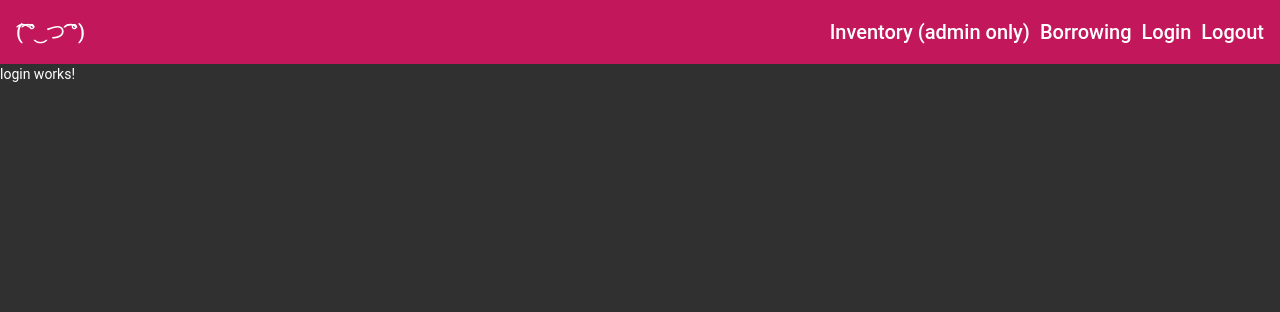
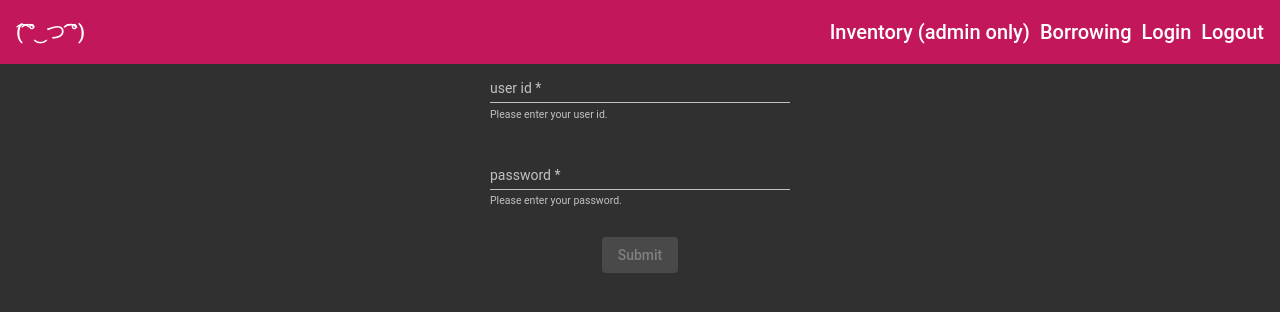
Before and after one commit to nnworkspace/art-library-angular, an Angular app: page /login in a window 1280 px wide. Shown: the top 312 px of the page. Built offline with nearby package versions, Linux system fonts and the light colour scheme.

Commit message:
initial dummy implementation of login component, #11

```diff
--- /dev/null
+++ b/src/app/auth/auth-data.model.ts
@@ -0,0 +1,5 @@
+export interface AuthData {
+  userId: string;
+  password: string;
+  role: string;
+}
--- /dev/null
+++ b/src/app/auth/auth.service.ts
@@ -0,0 +1,34 @@
+import {User} from "./user.model";
+import {AuthData} from "./auth-data.model";
+
+export class AuthService {
+  private user: User | null = null;
+
+  // our app does not provide user register service,
+  // all user data should come from alpha org's ldap.....
+  // registerUser(authData: AuthData) {
+  //   this.user = {
+  //     .....
+  //   }
+  // }
+
+  login(authData: AuthData): void {
+    this.user = {
+      userId: authData.userId,
+      email: authData.userId.concat( '@alpha.org'),
+      role: authData.role
+    };
+  }
+
+  logout(): void {
+    this.user = null;
+  }
+
+  getUser(): User | null {
+    return this.user == null ? null : {...this.user};
+  }
+
+  isAuth(): boolean {
+    return this.user != null;
+  }
+}
--- a/src/app/auth/login/login.component.html
+++ b/src/app/auth/login/login.component.html
@@ -1 +1,25 @@
-<p>login works!</p>
+<section>
+  <form fxLayout="column" fxLayoutAlign="center center" fxLayoutGap="30px"
+    [formGroup]="loginForm" (ngSubmit)="onSubmit()">
+<!--    <mat-form-field>-->
+<!--      <input type="email" matInput placeholder="email"-->
+<!--             formControlName="email">-->
+<!--      <mat-hint>Please enter a valid email.</mat-hint>-->
+<!--      <mat-error>Invalid or missing email.</mat-error>-->
+<!--    </mat-form-field>-->
+    <mat-form-field>
+      <input matInput placeholder="user id"
+             formControlName="userId">
+      <mat-hint>Please enter your user id.</mat-hint>
+      <mat-error>Invalid or missing user id.</mat-error>
+    </mat-form-field>
+    <mat-form-field>
+      <input type="password" matInput placeholder="password"
+             formControlName="password">
+      <mat-hint>Please enter your password.</mat-hint>
+      <mat-error>Missing password.</mat-error>
+    </mat-form-field>
+    <button type="submit" mat-raised-button color="primary"
+            [disabled]="loginForm.invalid">Submit</button>
+  </form>
+</section>
--- a/src/app/auth/login/login.component.scss
+++ b/src/app/auth/login/login.component.scss
@@ -0,0 +1,3 @@
+mat-form-field {
+  width: 300px;
+}
--- a/src/app/auth/login/login.component.ts
+++ b/src/app/auth/login/login.component.ts
@@ -1,4 +1,6 @@
 import { Component, OnInit } from '@angular/core';
+import {AuthService} from "../auth.service";
+import {FormControl, FormGroup, NgForm, Validators} from "@angular/forms";
 
 @Component({
   selector: 'app-login',
@@ -7,9 +9,28 @@ import { Component, OnInit } from '@angular/core';
 })
 export class LoginComponent implements OnInit {
 
-  constructor() { }
+  // The ! is a "definite assignment assertion" to tell typescript
+  // that this variable will have a value at run time.
+  // Without this, there will be the TS2564 error
+  loginForm!: FormGroup;
+
+  constructor(private authService: AuthService) { }
 
   ngOnInit(): void {
+    this.loginForm = new FormGroup({
+      // email: new FormControl('', {validators: [Validators.required, Validators.email]}),
+      userId: new FormControl('', {validators: [Validators.required]}),
+      password: new FormControl('', {validators: [Validators.required]})
+    });
+  }
+
+  onSubmit(): void {
+    console.log(this.loginForm);
+    this.authService.login({
+      userId: this.loginForm.value.userId,
+      password: this.loginForm.value.password,
+      role: Math.random() > 0.49 ? 'art-library-admin' : 'alpha-employee'
+    });
   }
 
 }
--- /dev/null
+++ b/src/app/auth/user.model.ts
@@ -0,0 +1,5 @@
+export interface User {
+  email: string;
+  userId: string;
+  role: string;
+}
```
Also changed, not shown: src/app/app.module.ts (+7 -2 lines), src/app/material.module.ts (+8 -2 lines).
